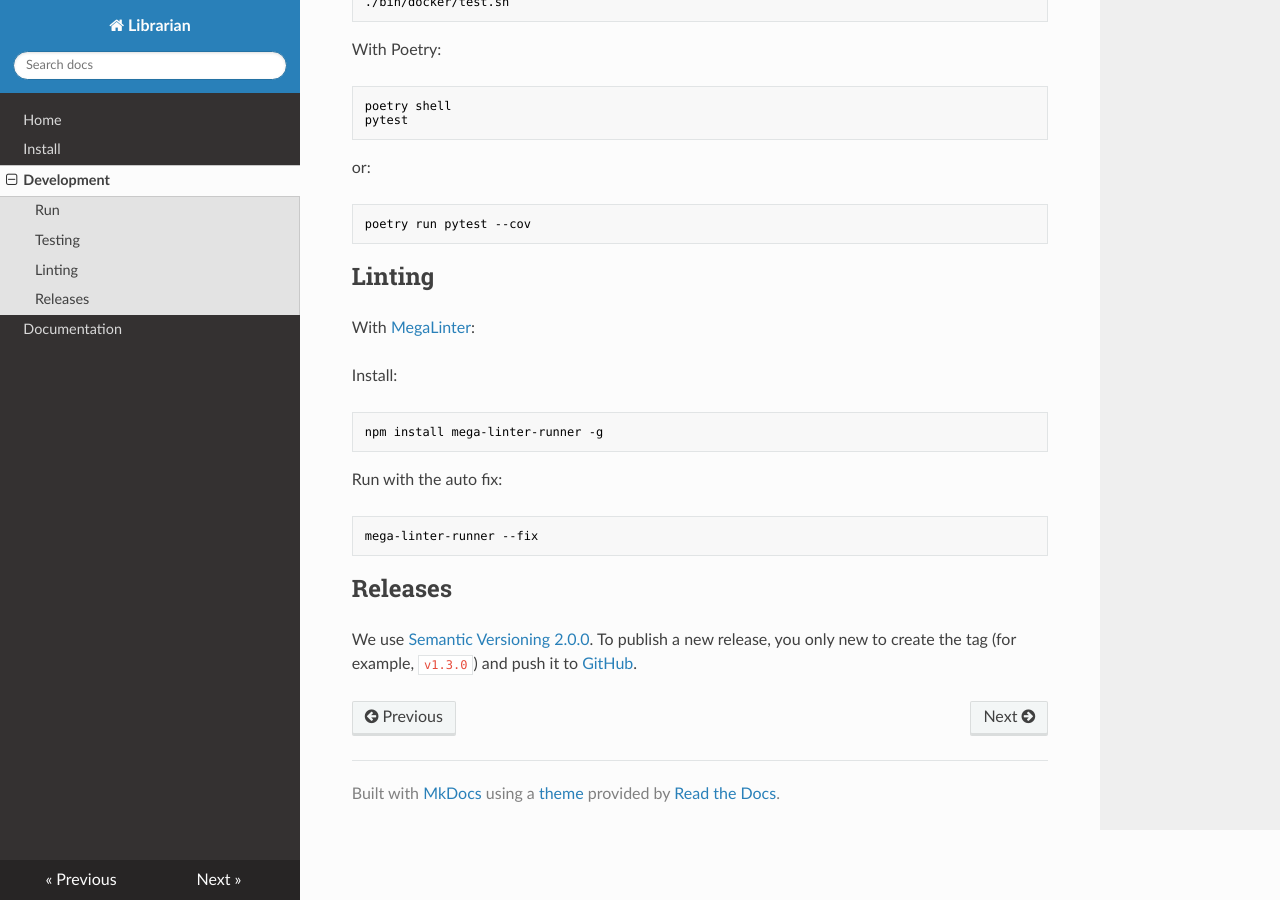
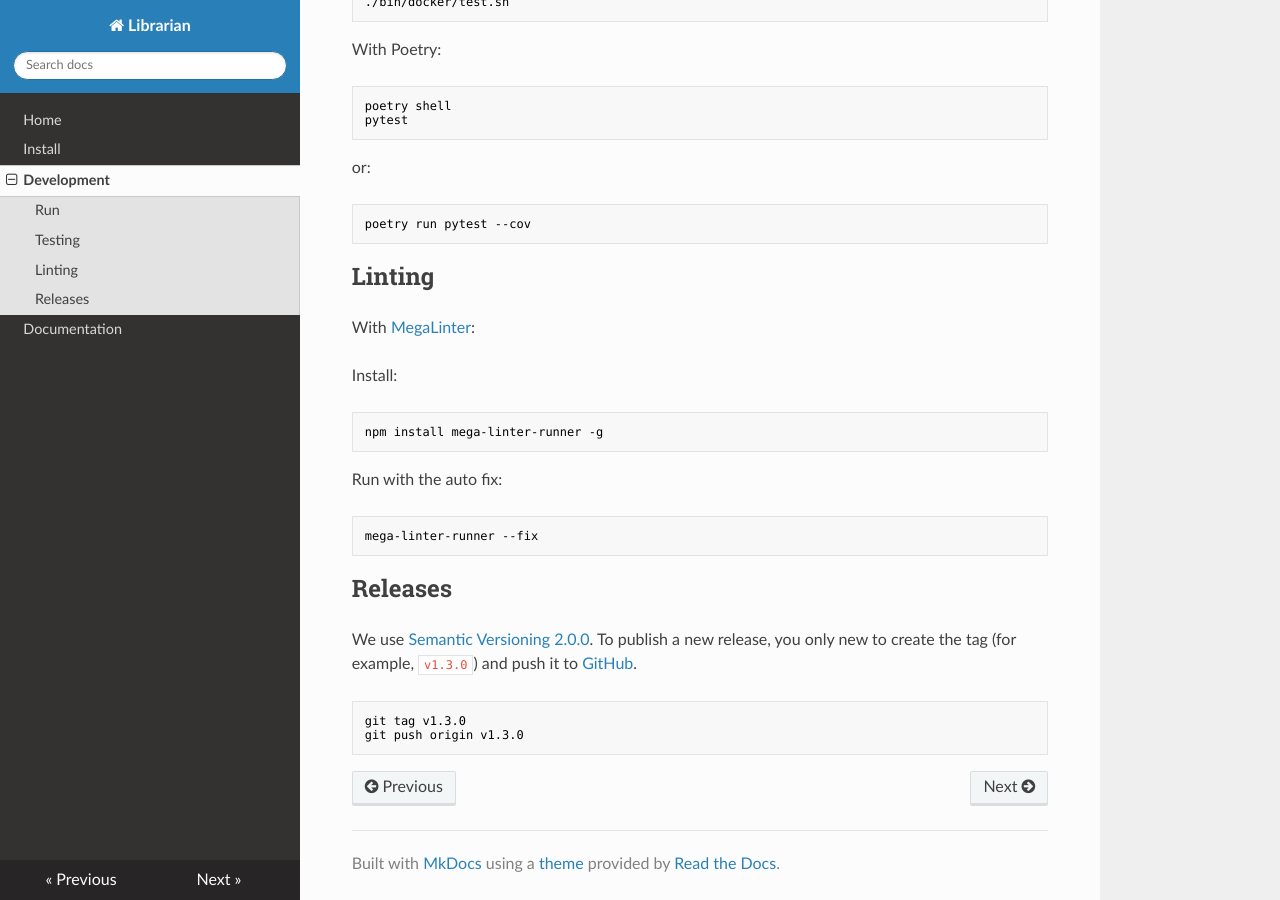
Before and after one commit to nautilus-cyberneering/nautilus-librarian, an MkDocs documentation site: the page built from docs/development.md, in a window 1280 px wide and 900 px high, scrolled down 906 px. Built offline with MkDocs 1.6.1, drawn with Linux system fonts in a browser that asks for light colours; nearby versions of some CDN libraries.

````diff
--- a/docs/development.md
+++ b/docs/development.md
@@ -74,3 +74,8 @@
 ## Releases
 
 We use [Semantic Versioning 2.0.0](https://semver.org/spec/v2.0.0.html). To publish a new release, you only new to create the tag (for example, `v1.3.0`) and push it to [GitHub](https://github.com/Nautilus-Cyberneering/librarian/tags).
+
+```shell
+git tag v1.3.0
+git push origin v1.3.0
+```
````
Also changed, not shown: 2 other files.
